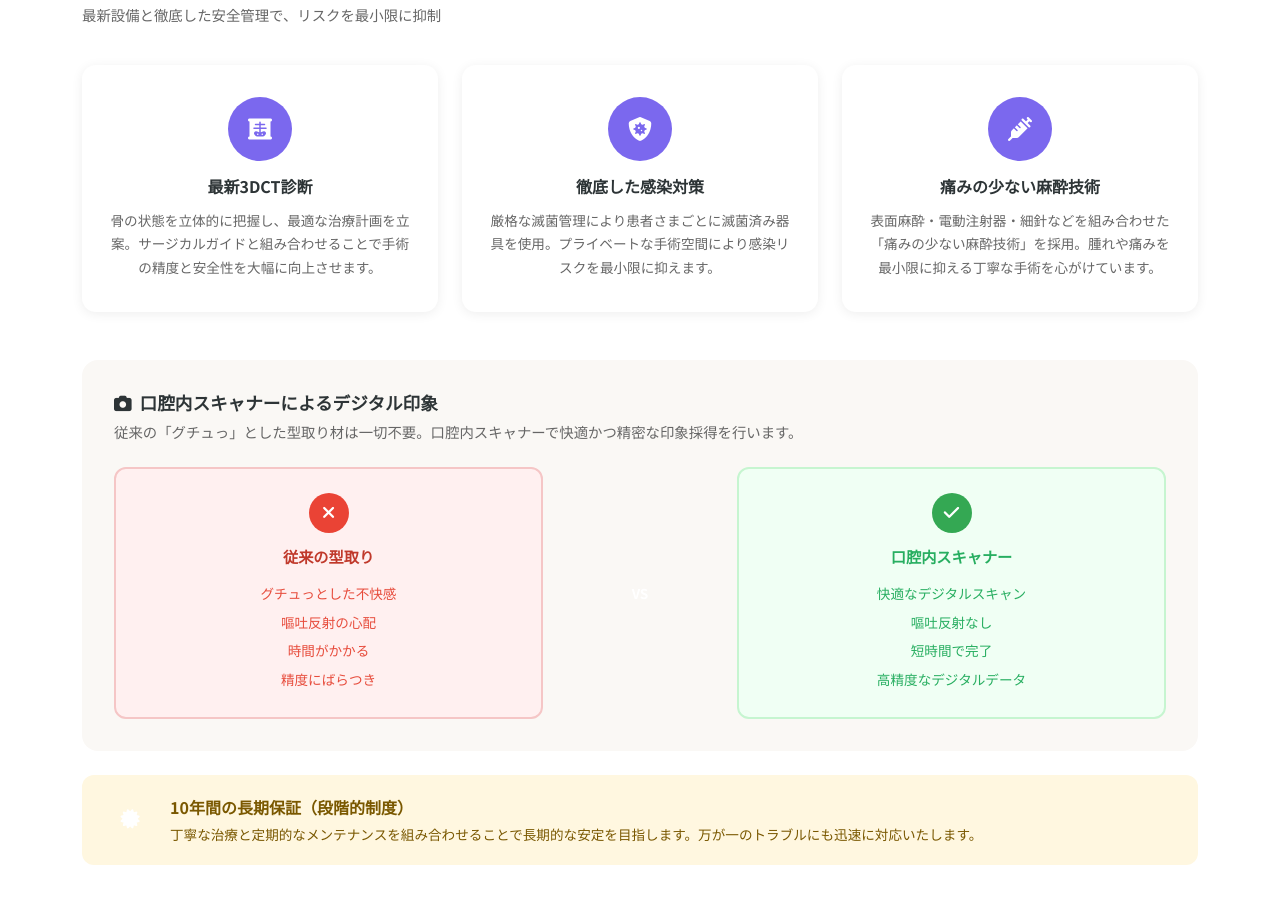
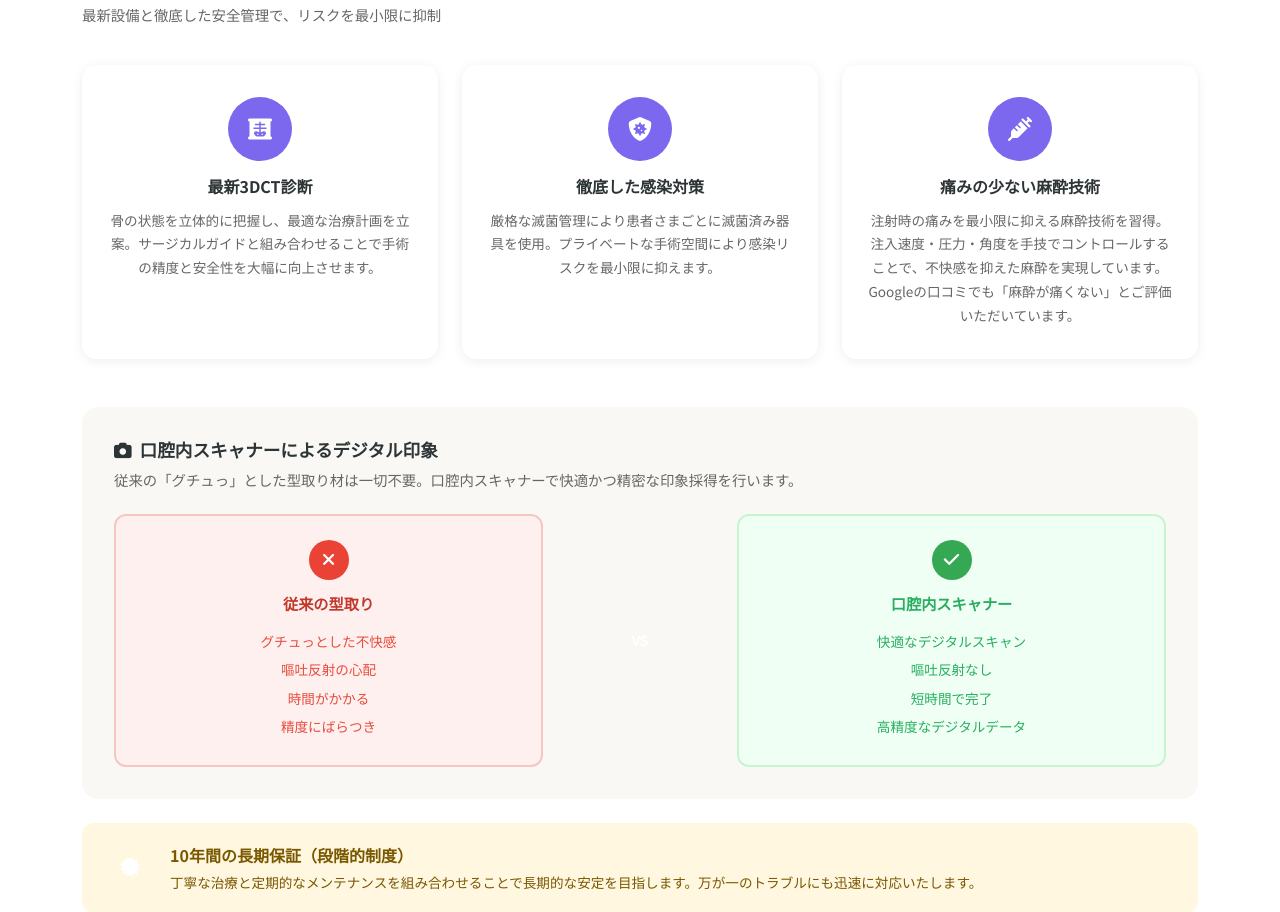
Before and after one commit to kitwo0623-maker/dental-clinic, a Flask app: page /implant in a window 1280 px wide. Shown: the part 2867-3779 px from the top of the page. Run offline with Flask 3, Linux system fonts and the light colour scheme.

Commit message:
インプラントページの麻酔説明を実態に合わせて修正 (#18)
表面麻酔・電動注射器の記述を削除し、
手技による痛みの少ない麻酔技術の説明に変更

https://claude.ai/code/session_01Dja32kePQ2b1bcfi32o9Ce

Co-authored-by: Claude <noreply@anthropic.com>

```diff
--- a/templates/implant.html
+++ b/templates/implant.html
@@ -255,7 +255,7 @@
         <div class="implant-safety-card">
           <div class="implant-safety-icon"><i class="fas fa-syringe"></i></div>
           <h3 class="implant-safety-title">痛みの少ない麻酔技術</h3>
-          <p class="implant-safety-desc">表面麻酔・電動注射器・細針などを組み合わせた「痛みの少ない麻酔技術」を採用。腫れや痛みを最小限に抑える丁寧な手術を心がけています。</p>
+          <p class="implant-safety-desc">注射時の痛みを最小限に抑える麻酔技術を習得。注入速度・圧力・角度を手技でコントロールすることで、不快感を抑えた麻酔を実現しています。Googleの口コミでも「麻酔が痛くない」とご評価いただいています。</p>
         </div>
       </div>
     </div>
@@ -464,7 +464,7 @@
       <details class="implant-faq-item">
         <summary class="implant-faq-q">痛みはありますか？</summary>
         <div class="implant-faq-a">
-          手術中は局所麻酔を使用するため痛みはほとんどありません。表面麻酔・電動注射器・細針を組み合わせた麻酔技術で、注射時の不快感も最小限に努めています。術後は処方薬で管理します。
+          手術中は局所麻酔を使用するため、術中の痛みはほとんどありません。当院では注入速度・圧力・角度を手技でコントロールする麻酔技術を習得しており、注射時の不快感を最小限に抑えています。術後の痛みは処方薬で管理します。
         </div>
       </details>
     </div>
```
